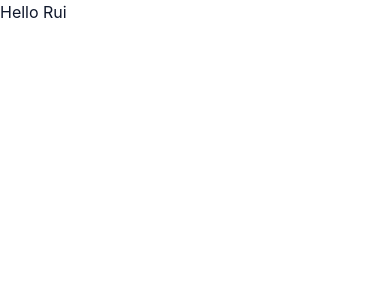
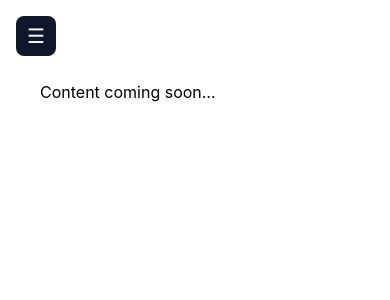
Before and after one commit to ruimendesM/ruimendesdev-site, a React (Vite) app: page / in a window 390 px wide. Shown: the top 300 px of the page. Built offline with nearby package versions, Linux system fonts and the light colour scheme.

Commit message:
feat: add responsive layout shell with sidebar

```diff
--- a/src/App.tsx
+++ b/src/App.tsx
@@ -1,5 +1,23 @@
-function App() {
-  return <div className="text-slate-900">Hello Rui</div>
+import { useState } from 'react'
+import Sidebar from './components/Sidebar'
+
+export default function App() {
+  const [activeSection, setActiveSection] = useState('about')
+  const [drawerOpen, setDrawerOpen] = useState(false)
+
+  return (
+    <div className="flex min-h-screen">
+      <Sidebar activeSection={activeSection} />
+      <button
+        className="flex md:hidden fixed top-4 left-4 z-[100] bg-slate-900 text-slate-50 w-10 h-10 rounded-lg text-xl cursor-pointer items-center justify-center border-0"
+        onClick={() => setDrawerOpen(true)}
+        aria-label="Open menu"
+      >
+        ☰
+      </button>
+      <main className="flex-1 px-10 py-8 max-w-[860px] pt-20 md:pt-8">
+        <p>Content coming soon…</p>
+      </main>
+    </div>
+  )
 }
-
-export default App
```
